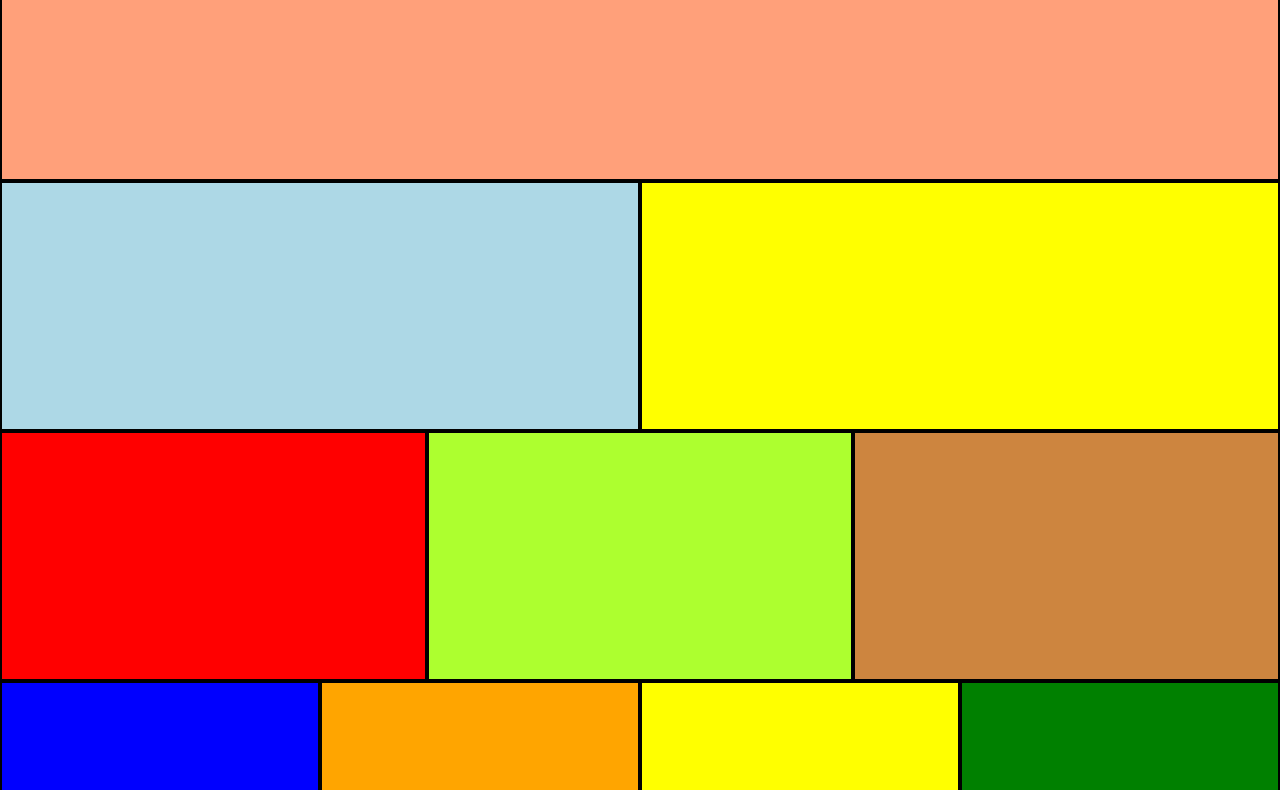
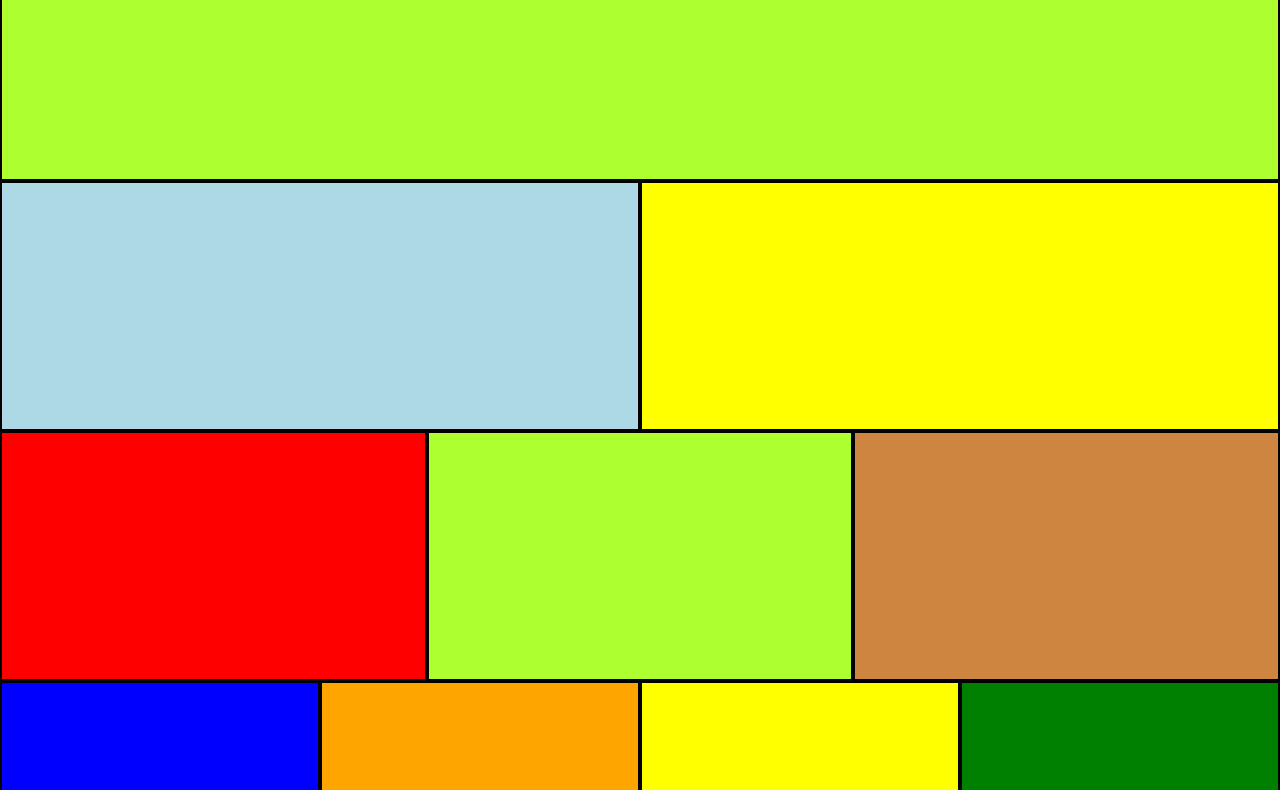
Before and after one commit to jjuannd/MaqutacionFlexbox, a plain HTML site: page index.html in a window 1280 px wide. Shown: the part 119-909 px from the top of the page. Drawn offline with nearby package versions, Linux system fonts and the light colour scheme.

Commit message:
cambie el color de la segunda caja

```diff
--- a/css/estilos.css
+++ b/css/estilos.css
@@ -47,7 +47,7 @@
     border: solid 2px black;
 }
 .caja9{
-    background-color: lightsalmon;
+    background-color: greenyellow;
     height: 250px;
     border: solid 2px black;
 
```
